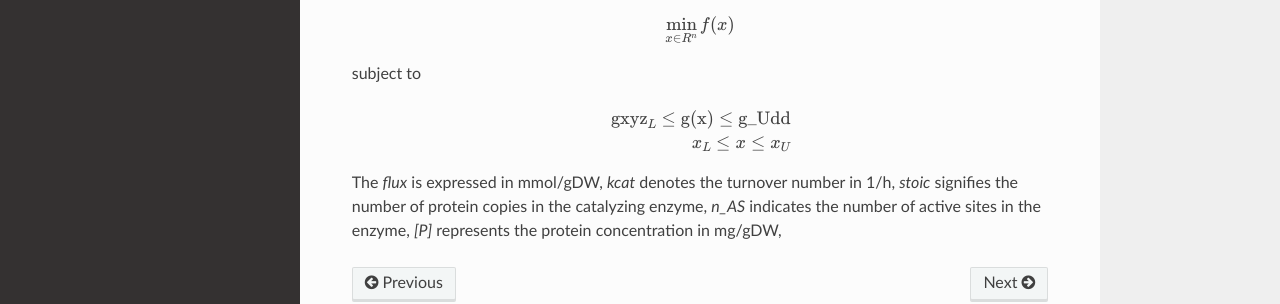
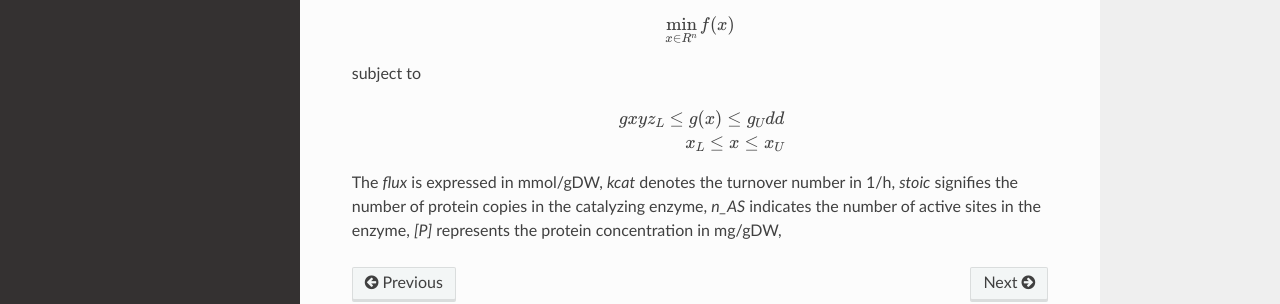
Before and after one commit to SchubertP/rtd-tutorial, a Sphinx documentation site: the page built from docs/source/usage.rst, in a window 1280 px wide and 900 px high, scrolled down 542 px. Shown: the part 468-772 px from the top of the window. Built offline with Sphinx 7.4.7 and the Read the Docs theme 3.1.0, drawn with Linux system fonts in a browser that asks for light colours.

Commit message:
check cyipiotpxxxxx

```diff
--- a/docs/source/conf.py
+++ b/docs/source/conf.py
@@ -21,7 +21,7 @@ extensions = [
     'nbsphinx',
 ]
 
-# mathjax_path = "https://cdn.mathjax.org/mathjax/latest/MathJax.js?config=TeX-AMS-MML_HTMLorMML"
+mathjax_path = "https://cdn.mathjax.org/mathjax/latest/MathJax.js?config=TeX-AMS-MML_HTMLorMML"
 
 intersphinx_mapping = {
     'python': ('https://docs.python.org/3/', None),
--- a/docs/source/usage.rst
+++ b/docs/source/usage.rst
@@ -43,7 +43,7 @@ subject to
 
 .. math::
 
-       \text{gxyz}_L \leq \text{g(x)} \leq \text{g_Udd}
+       gxyz_L \leq g(x) \leq g_Udd
 
        x_L \leq  x  \leq x_U
 
```
